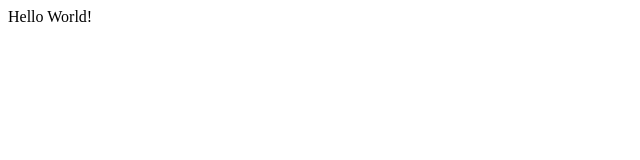
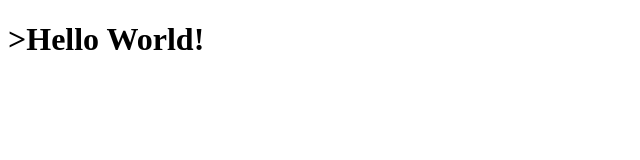
Before and after one commit to AlienExpress/Eugene, a plain HTML site: page index.html in a window 1280 px wide. Shown: the whole page, without its empty margins (0-640 px from the left). Drawn offline with Linux system fonts and the light colour scheme.

Commit message:
Update index.html

```diff
--- a/index.html
+++ b/index.html
@@ -7,6 +7,6 @@
 <title>Толстый пух</title>
     </head>
     <body>
-<a href="https://youtu.be/dQw4w9WgXcQ#senorhT_fo_emaG/vt.mliftsol">Hello World!</a>
+<h1>>Hello World!</h1>
     </body>
 </html>
```
